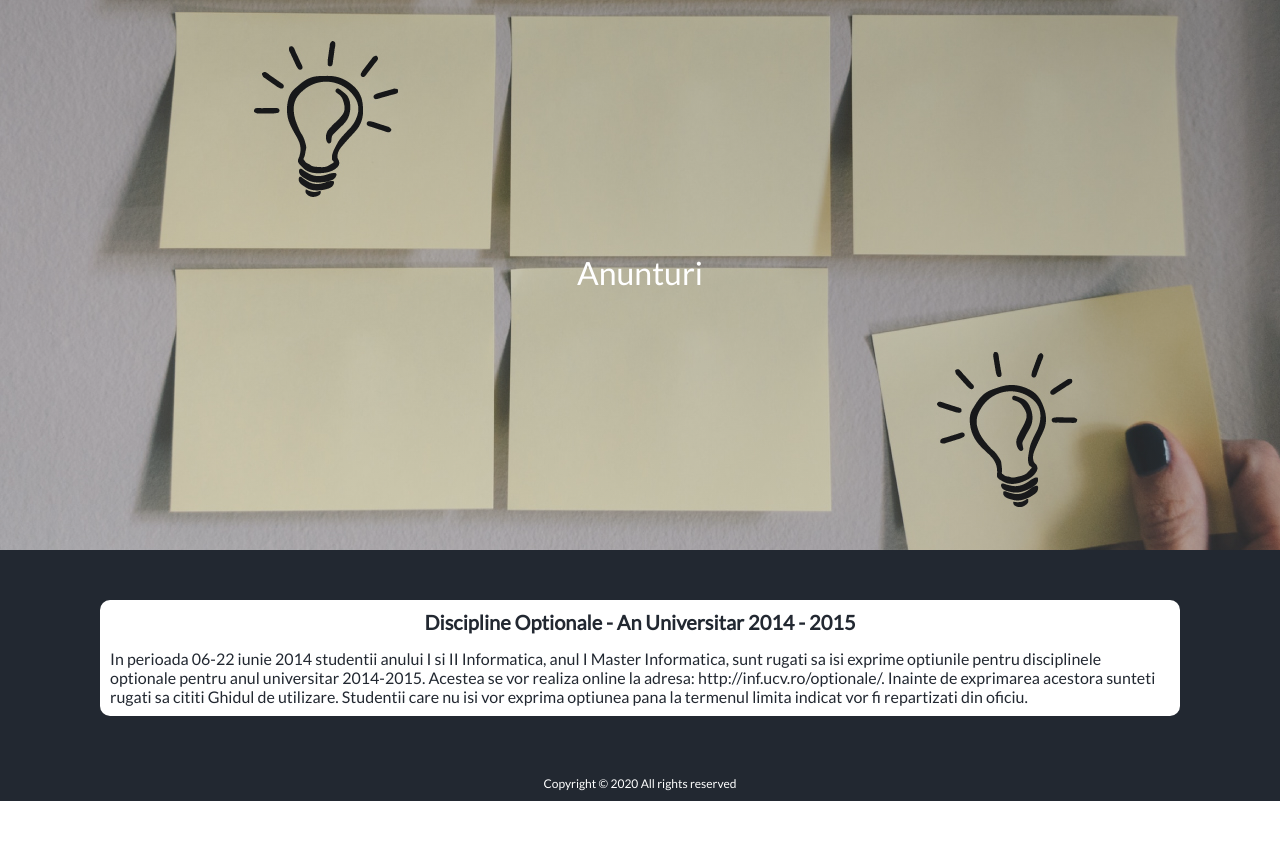
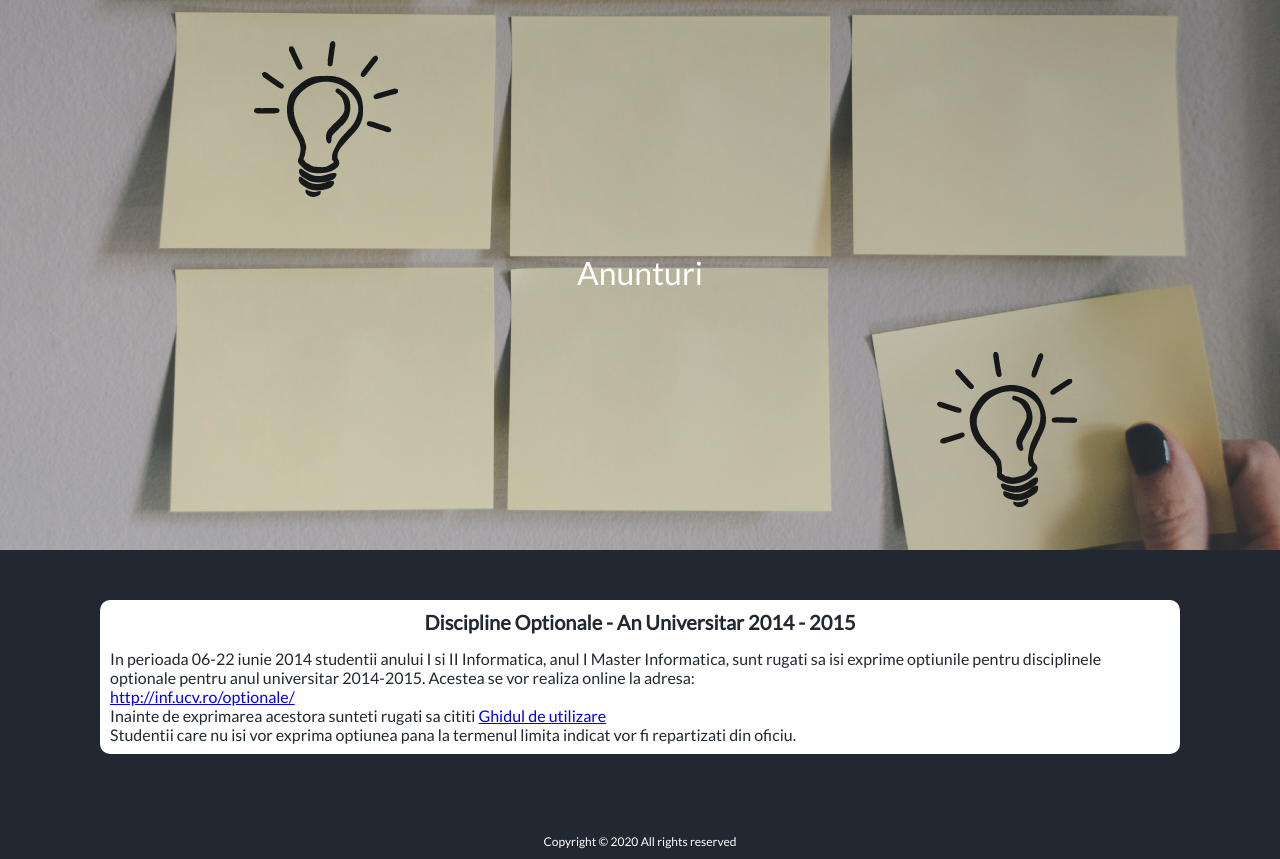
Before and after one commit to AlexandruAdrian/inf-ucv-remake, a React (Create React App) app in the folder front-end/: page /anunturi in a window 1280 px wide. Before the commit the page ends 801 px from the top, so only its background shows below. Built offline with nearby package versions, Linux system fonts and the light colour scheme.

Commit message:
Added functions for replacing text from a string with links

```diff
--- a/front-end/src/anunturi.json
+++ b/front-end/src/anunturi.json
@@ -1,6 +1,19 @@
 [
   {
     "title": "Discipline Optionale - An Universitar 2014 - 2015",
-    "description": "In perioada 06-22 iunie 2014 studentii anului I si II Informatica, anul I Master Informatica, sunt rugati sa isi exprime optiunile pentru disciplinele optionale pentru anul universitar 2014-2015. Acestea se vor realiza online la adresa: http://inf.ucv.ro/optionale/. Inainte de exprimarea acestora sunteti rugati sa cititi Ghidul de utilizare. Studentii care nu isi vor exprima optiunea pana la termenul limita indicat vor fi repartizati din oficiu."
+    "description": [
+      "In perioada 06-22 iunie 2014 studentii anului I si II Informatica, anul I Master Informatica, sunt rugati sa isi exprime optiunile pentru disciplinele optionale pentru anul universitar 2014-2015. Acestea se vor realiza online la adresa:",
+      "http://inf.ucv.ro/optionale/",
+      "Inainte de exprimarea acestora sunteti rugati sa cititi Ghidul de utilizare",
+      "Studentii care nu isi vor exprima optiunea pana la termenul limita indicat vor fi repartizati din oficiu."
+    ],
+    "tags": [
+      "Ghidul de utilizare",
+      "http://inf.ucv.ro/optionale/"
+    ],
+    "links": [
+      "http://inf.ucv.ro/optionale/login.php?view=ghid",
+      "http://inf.ucv.ro/optionale/"
+    ]
   }
 ]
--- a/front-end/src/components/Anunturi.js
+++ b/front-end/src/components/Anunturi.js
@@ -15,8 +15,8 @@ const News = () => {
         subtitle=""
       />
       <section className="secondary-container dark-bg-container">
-        {anunturi.map(({ title, description }) => {
-          return <NewsItem title={title} description={description} />
+        {anunturi.map(({ title, description, tags, links }, index) => {
+          return <NewsItem key={index} title={title} description={description} tags={tags} links={links} />
         })}
       </section>
     </>
--- a/front-end/src/components/Anunturi/Anunt.js
+++ b/front-end/src/components/Anunturi/Anunt.js
@@ -1,10 +1,47 @@
 import React from 'react';
 
-const NewsItem = ({ title, description }) => {
+const NewsItem = ({ title, description, tags, links }) => {
+  const findLinksInParagraph = (paragraph) => {
+    const linkPositions = [];
+    let startIndex = 0;
+    let linkIndex;
+    tags.map((tag, tagIndex) => {
+      while ((linkIndex = paragraph.indexOf(tag, startIndex)) > -1) {
+        linkPositions.push({ start: linkIndex, end: linkIndex + tag.length, link: links[tagIndex] });
+        startIndex = linkIndex + tag.length;
+      }
+    });
+
+    return linkPositions;
+  }
+
+  const linkText = (paragraph, linkPositions) => {
+    const parts = [];
+    let currentIndex = 0;
+    linkPositions.forEach(({ start, end, link }) => {
+      if (currentIndex < start) {
+        parts.push(paragraph.slice(currentIndex, start));
+      }
+      parts.push(<a key={start} href={link} target="_blank">{paragraph.slice(start, end)}</a>);
+      currentIndex = end;
+    });
+
+    if (currentIndex < paragraph.length - 1) {
+      parts.push(paragraph.slice(currentIndex));
+    }
+
+    return parts;
+  }
+
   return (
     <article className="news-item">
       <h4>{title}</h4>
-      <p>{description}</p>
+      {description.map((paragraph, index) => {
+        const linkPositions = findLinksInParagraph(paragraph);
+        const parts = linkText(paragraph, linkPositions);
+
+        return <p key={index}>{parts}</p>
+      })}
     </article>
   );
 }
--- a/front-end/src/styles/news/News.css
+++ b/front-end/src/styles/news/News.css
@@ -5,6 +5,7 @@
   padding: 10px;
   display: flex;
   flex-direction: column;
+  margin-bottom: 20px;
 }
 
 .news-item h4 {
```
